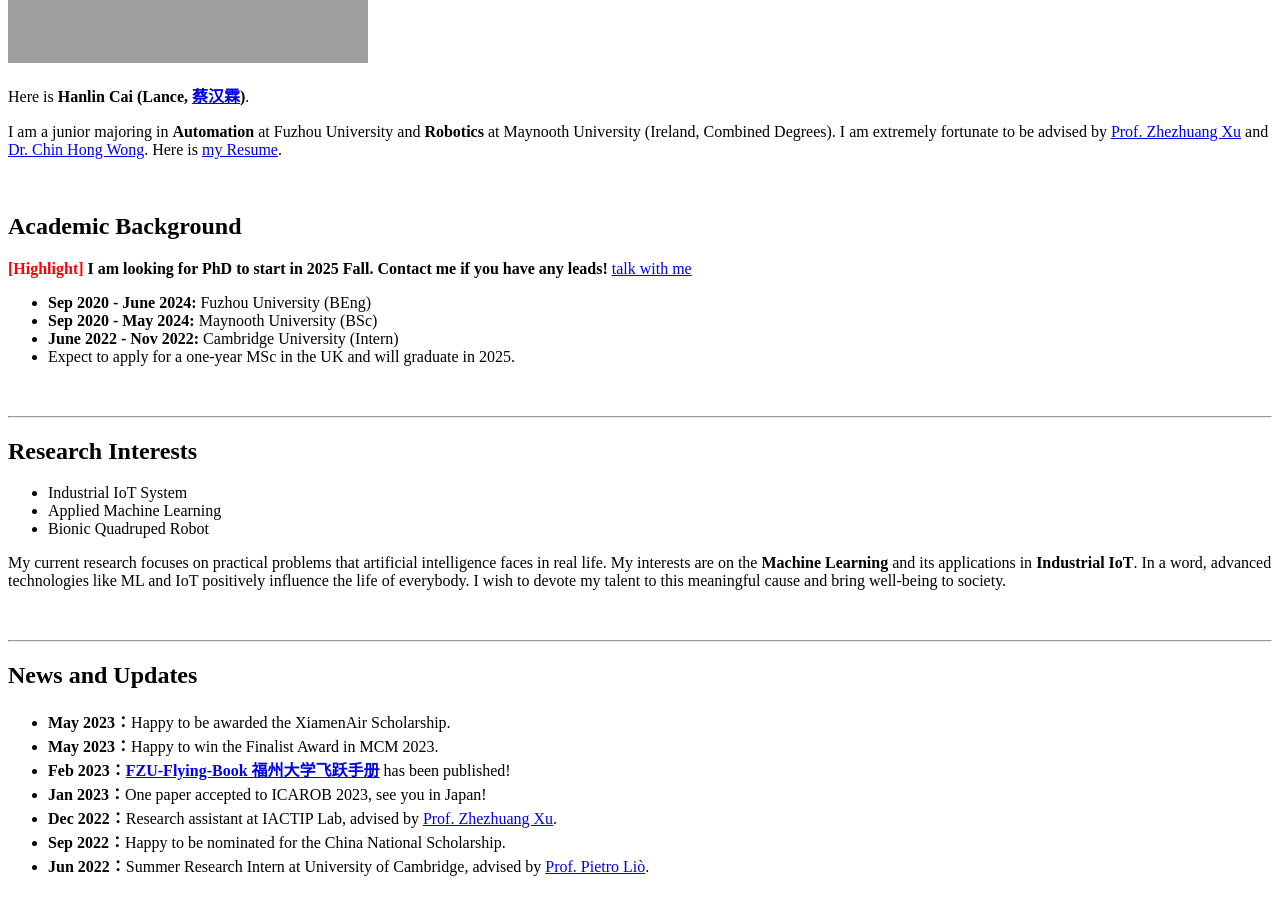
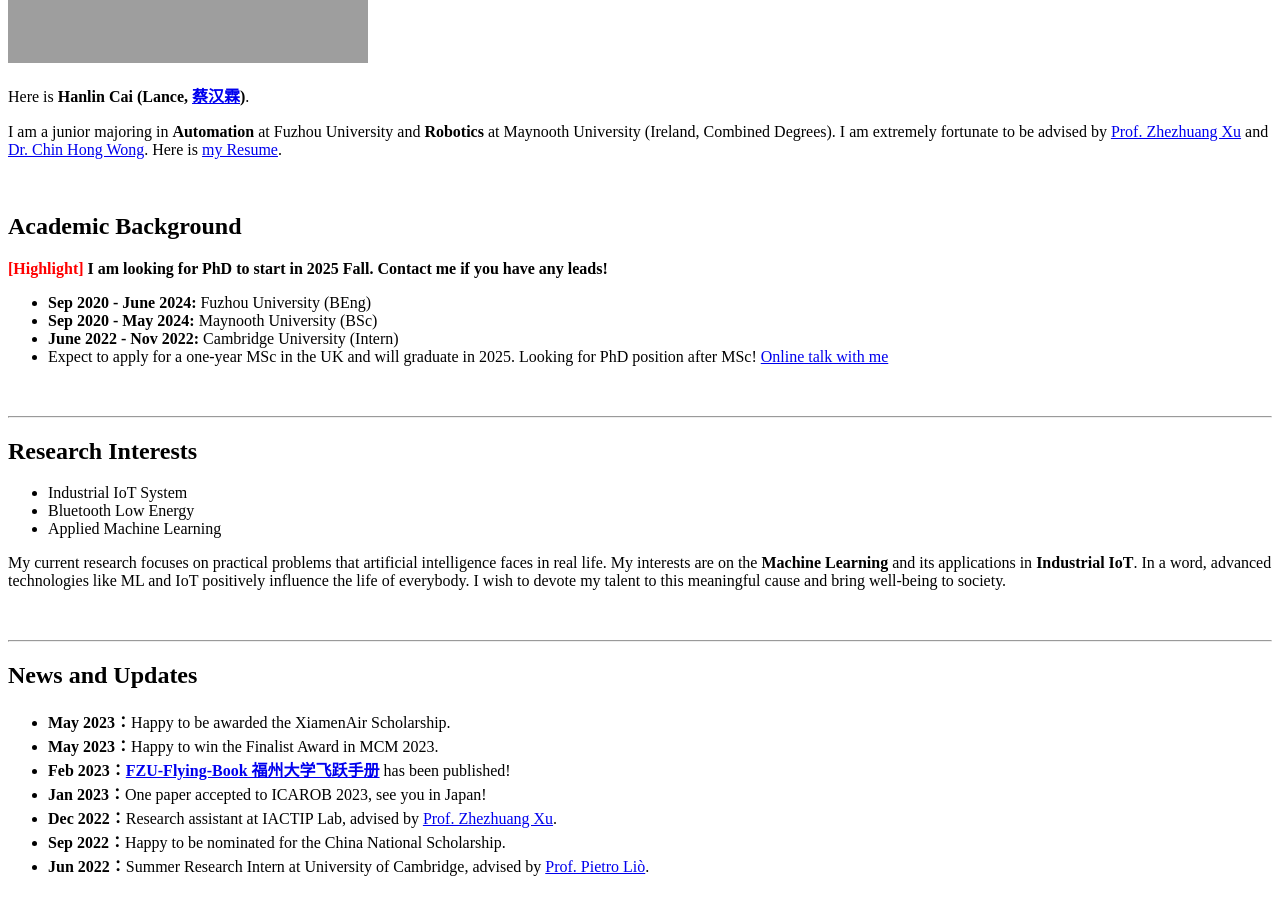
Before and after one commit to GuangLun2000/GuangLun2000.github.io, a Jekyll site: the page built from index.md, in a window 1280 px wide and 900 px high, scrolled down 1068 px. Built offline with Jekyll 4.4.1, drawn with Linux system fonts in a browser that asks for light colours; nearby versions of some CDN libraries; comment, search, counter and statistics services are not loaded; our own code applies the rules of GitHub Pages for plain Markdown files.

Commit message:
Update index.md

```diff
--- a/index.md
+++ b/index.md
@@ -14,12 +14,12 @@ I am a junior majoring in **Automation** at Fuzhou University and **Robotics** a
 
 ## Academic Background
 
-**<font color='red'>[Highlight]</font> I am looking for PhD to start in 2025 Fall. Contact me if you have any leads!** [talk with me](https://calendly.com/lancecai/meet-with-lance)
+**<font color='red'>[Highlight]</font> I am looking for PhD to start in 2025 Fall. Contact me if you have any leads!**
 
 - **Sep 2020 - June 2024:** Fuzhou University (BEng)
 - **Sep 2020 - May 2024:** Maynooth University (BSc)
 - **June 2022 - Nov 2022:** Cambridge University (Intern)
-- Expect to apply for a one-year MSc in the UK and will graduate in 2025.
+- Expect to apply for a one-year MSc in the UK and will graduate in 2025. Looking for PhD position after MSc! [Online talk with me](https://calendly.com/lancecai/meet-with-lance)
 
 <br>
 
@@ -28,8 +28,8 @@ I am a junior majoring in **Automation** at Fuzhou University and **Robotics** a
 ## Research Interests
 
 - Industrial IoT System
+- Bluetooth Low Energy
 - Applied Machine Learning
-- Bionic Quadruped Robot
 
 My current research focuses on practical problems that artificial intelligence faces in real life. My interests are on the **Machine Learning** and its applications in **Industrial IoT**. In a word, advanced technologies like ML and IoT positively influence the life of everybody.  I wish to devote my talent to this meaningful cause and bring well-being to society.
 
```
